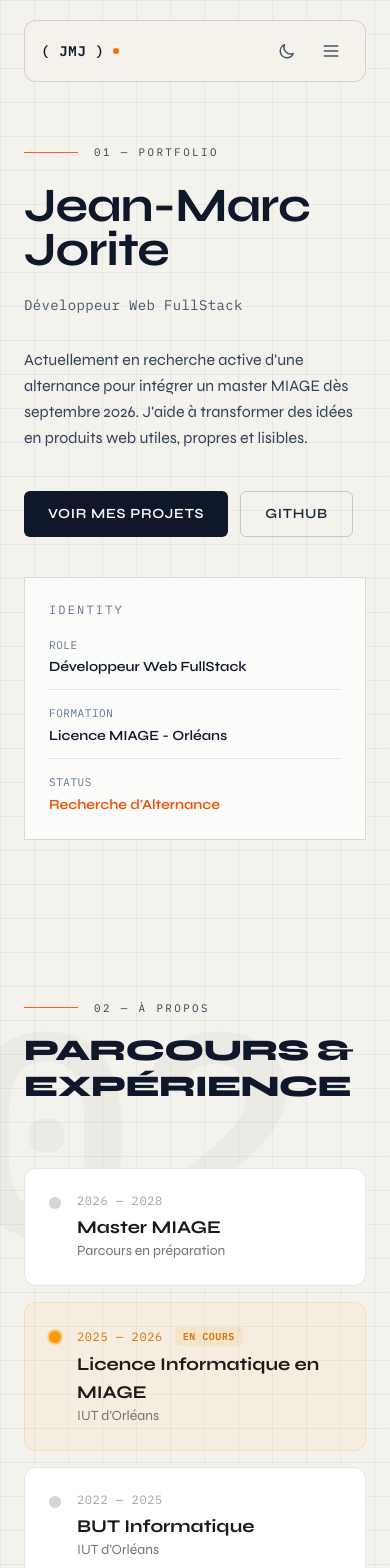
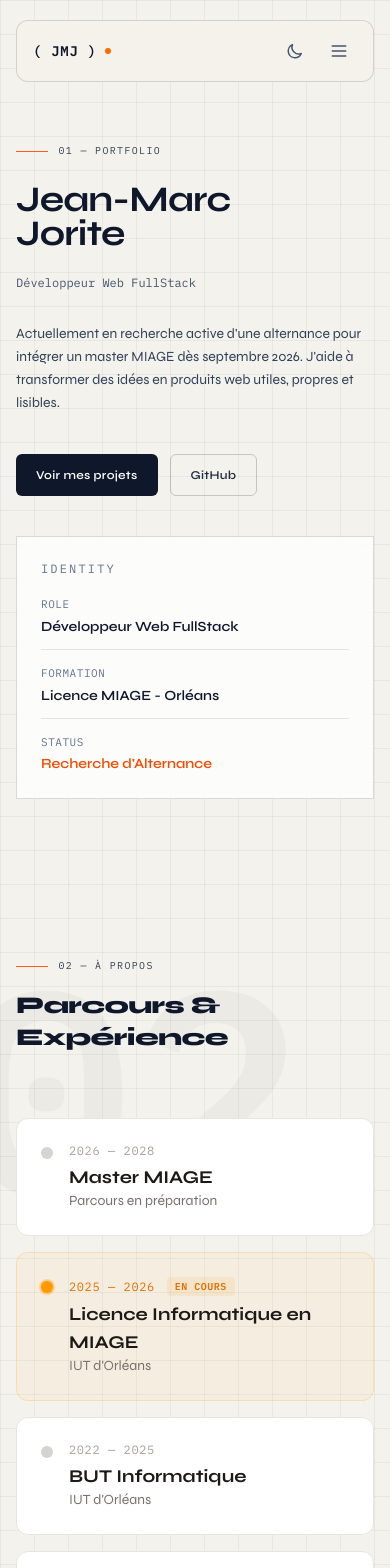
Before and after one commit to JeanMarcJorite/portfolioJm, a Vue app: page / in a window 390 px wide. Shown: the top 1568 px of the page. Built offline with nearby package versions, Linux system fonts and the light colour scheme.

Commit message:
fix : correction taille texte format telephone

```diff
--- a/src/components/AboutSection.vue
+++ b/src/components/AboutSection.vue
@@ -15,10 +15,10 @@ useScrollReveal(section)
       02
     </div>
 
-    <div class="max-w-7xl mx-auto px-6 md:px-12 relative z-10">
+    <div class="max-w-7xl mx-auto px-4 sm:px-6 md:px-12 relative z-10">
       <div data-reveal="left" class="mb-16">
         <div class="section-num mb-4"><span>02 — À propos</span></div>
-        <h2 class="text-3xl md:text-4xl font-black tracking-tight uppercase text-slate-900 dark:text-white transition-colors">
+        <h2 class="text-2xl sm:text-3xl md:text-4xl font-black tracking-tight text-slate-900 dark:text-white transition-colors">
           Parcours & Expérience
         </h2>
       </div>
--- a/src/components/AlternanceSection.vue
+++ b/src/components/AlternanceSection.vue
@@ -45,10 +45,10 @@ onUnmounted(() => {
       06
     </div>
 
-    <div class="max-w-7xl mx-auto px-6 md:px-12 relative z-10">
+    <div class="max-w-7xl mx-auto px-4 sm:px-6 md:px-12 relative z-10">
       <div data-reveal="left" class="mb-12">
         <div class="section-num mb-4"><span>06 — Alternance</span></div>
-        <h2 class="text-3xl md:text-4xl font-black tracking-tight uppercase text-slate-900 dark:text-white transition-colors">
+        <h2 class="text-2xl sm:text-3xl md:text-4xl font-black tracking-tight text-slate-900 dark:text-white transition-colors">
           {{ alternanceSection.title }}
         </h2>
         <p class="mt-4 text-stone-600 dark:text-stone-400 max-w-3xl leading-relaxed">
--- a/src/components/ContactSection.vue
+++ b/src/components/ContactSection.vue
@@ -13,14 +13,14 @@ useScrollReveal(section)
       07
     </div>
 
-    <div class="max-w-7xl mx-auto px-6 md:px-12 relative z-10">
+    <div class="max-w-7xl mx-auto px-4 sm:px-6 md:px-12 relative z-10">
       <div class="grid lg:grid-cols-2 gap-16 items-center">
         <!-- Left: Content -->
         <div>
           <div data-reveal="left" class="section-num mb-4"><span>07 — Contact</span></div>
 
           <h2 data-reveal="up" data-reveal-delay="100"
-            class="text-4xl md:text-5xl font-black tracking-tight uppercase text-slate-900 dark:text-white mb-6 leading-tight">
+            class="text-3xl sm:text-4xl md:text-5xl font-black tracking-tight text-slate-900 dark:text-white mb-6 leading-tight">
             Travaillons<br/>
             <span class="text-amber-500">ensemble.</span>
           </h2>
@@ -45,7 +45,7 @@ useScrollReveal(section)
               </div>
               <div class="min-w-0">
                 <p class="text-xs font-mono text-stone-400 dark:text-stone-500 uppercase tracking-wider">Email</p>
-                <p class="text-sm font-medium text-stone-900 dark:text-white truncate group-hover:text-amber-600 dark:group-hover:text-amber-400 transition-colors">jeanmarcjorite38@gmail.com</p>
+                <p class="text-sm font-medium text-stone-900 dark:text-white break-all sm:break-normal group-hover:text-amber-600 dark:group-hover:text-amber-400 transition-colors">jeanmarcjorite38@gmail.com</p>
               </div>
               <svg class="w-4 h-4 text-stone-300 dark:text-stone-600 ml-auto flex-shrink-0 group-hover:text-amber-500 group-hover:translate-x-1 transition-all" fill="none" stroke="currentColor" viewBox="0 0 24 24">
                 <path stroke-linecap="round" stroke-linejoin="round" stroke-width="2" d="M17 8l4 4m0 0l-4 4m4-4H3" />
--- a/src/components/HeroSection.vue
+++ b/src/components/HeroSection.vue
@@ -30,12 +30,12 @@ onMounted(() => {
 
 <template>
   <section class="relative min-h-screen flex items-center overflow-hidden pt-20">
-    <div class="max-w-7xl mx-auto px-6 md:px-12 w-full">
+    <div class="max-w-7xl mx-auto px-4 sm:px-6 md:px-12 w-full">
       <div class="grid lg:grid-cols-12 gap-10 items-end py-16 md:py-20">
         <div class="lg:col-span-8">
           <div :class="loaded ? 'opacity-100 translate-y-0' : 'opacity-0 translate-y-8'" class="transition-all duration-700">
             <div class="section-num mb-6"><span>01 — Portfolio</span></div>
-            <h1 class="text-5xl md:text-7xl xl:text-8xl leading-[0.9] tracking-tight font-bold text-slate-900 dark:text-white">
+            <h1 class="text-4xl sm:text-5xl md:text-7xl xl:text-8xl leading-[0.95] sm:leading-[0.9] tracking-tight font-bold text-slate-900 dark:text-white">
               Jean-Marc
               <br />
               Jorite
@@ -43,24 +43,24 @@ onMounted(() => {
           </div>
 
           <div :class="loaded ? 'opacity-100 translate-y-0' : 'opacity-0 translate-y-6'" class="transition-all duration-700 delay-150 mt-6">
-            <p class="font-mono text-sm md:text-base text-slate-600 dark:text-slate-300 tracking-wide">
+            <p class="font-mono text-xs sm:text-sm md:text-base text-slate-600 dark:text-slate-300 tracking-normal sm:tracking-wide">
               {{ typedText }}<span class="terminal-cursor"></span>
             </p>
           </div>
 
           <p :class="loaded ? 'opacity-100 translate-y-0' : 'opacity-0 translate-y-6'"
-            class="max-w-2xl mt-8 text-base md:text-lg text-slate-700 dark:text-slate-300 leading-relaxed transition-all duration-700 delay-300">
+            class="max-w-2xl mt-8 text-sm sm:text-base md:text-lg text-slate-700 dark:text-slate-300 leading-relaxed transition-all duration-700 delay-300">
             Actuellement en recherche active d'une alternance pour intégrer un master MIAGE dès septembre 2026.
             J'aide à transformer des idées en produits web utiles, propres et lisibles.
           </p>
 
           <div :class="loaded ? 'opacity-100 translate-y-0' : 'opacity-0 translate-y-6'" class="mt-10 flex flex-wrap gap-3 transition-all duration-700 delay-500">
             <button @click="goToProjects" type="button"
-              class="inline-flex items-center gap-2 px-6 py-3 bg-slate-900 dark:bg-white text-white dark:text-slate-900 rounded-md text-sm font-semibold uppercase tracking-wider">
+              class="inline-flex items-center gap-2 px-5 sm:px-6 py-3 bg-slate-900 dark:bg-white text-white dark:text-slate-900 rounded-md text-xs sm:text-sm font-semibold tracking-wide sm:tracking-wider">
               Voir mes projets
             </button>
             <a href="https://github.com/JeanMarcJorite" target="_blank" rel="noopener noreferrer"
-              class="inline-flex items-center gap-2 px-6 py-3 border border-slate-900/20 dark:border-white/20 text-slate-800 dark:text-slate-200 rounded-md text-sm font-semibold uppercase tracking-wider hover:bg-slate-900 hover:text-white dark:hover:bg-white dark:hover:text-slate-900 transition-colors">
+              class="inline-flex items-center gap-2 px-5 sm:px-6 py-3 border border-slate-900/20 dark:border-white/20 text-slate-800 dark:text-slate-200 rounded-md text-xs sm:text-sm font-semibold tracking-wide sm:tracking-wider hover:bg-slate-900 hover:text-white dark:hover:bg-white dark:hover:text-slate-900 transition-colors">
               GitHub
             </a>
           </div>
--- a/src/components/InterestsSection.vue
+++ b/src/components/InterestsSection.vue
@@ -13,10 +13,10 @@ useScrollReveal(section)
       05
     </div>
 
-    <div class="max-w-7xl mx-auto px-6 md:px-12 relative z-10">
+    <div class="max-w-7xl mx-auto px-4 sm:px-6 md:px-12 relative z-10">
       <div data-reveal="left" class="mb-16">
         <div class="section-num mb-4"><span>05 — Centres d’intérêt</span></div>
-        <h2 class="text-3xl md:text-4xl font-black tracking-tight uppercase text-slate-900 dark:text-white transition-colors">
+        <h2 class="text-2xl sm:text-3xl md:text-4xl font-black tracking-tight text-slate-900 dark:text-white transition-colors">
           Ce qui m’anime
         </h2>
       </div>
--- a/src/components/NavBar.vue
+++ b/src/components/NavBar.vue
@@ -67,7 +67,7 @@ onUnmounted(() => {
     ]"
     class="fixed w-full z-50 transition-all duration-500 ease-out"
   >
-    <div class="max-w-7xl mx-auto px-6 md:px-12">
+    <div class="max-w-7xl mx-auto px-4 sm:px-6 md:px-12">
       <div class="rounded-xl border border-slate-900/15 dark:border-white/15 bg-[#f4f2ec]/85 dark:bg-black/70 backdrop-blur-md">
         <div class="px-4 md:px-6 py-3 flex justify-between items-center gap-4">
           <button @click="goHome" type="button" class="group flex items-center gap-2">
@@ -106,7 +106,7 @@ onUnmounted(() => {
             </button>
 
             <button @click="goToSection('#contact')" type="button"
-              class="hidden md:inline-flex items-center gap-2 px-4 py-2 bg-slate-900 dark:bg-white text-white dark:text-slate-900 text-xs font-semibold uppercase tracking-wider rounded-md transition-colors">
+              class="hidden md:inline-flex items-center gap-2 px-4 py-2 bg-slate-900 dark:bg-white text-white dark:text-slate-900 text-xs font-semibold tracking-wide rounded-md transition-colors">
               Contact
             </button>
 
--- a/src/components/ProjectsSection.vue
+++ b/src/components/ProjectsSection.vue
@@ -60,12 +60,12 @@ function padNum(n) {
       04
     </div>
 
-    <div class="max-w-7xl mx-auto px-6 md:px-12 relative z-10">
+    <div class="max-w-7xl mx-auto px-4 sm:px-6 md:px-12 relative z-10">
       <!-- Header with navigation -->
       <div data-reveal="left" class="mb-16 flex flex-col sm:flex-row sm:items-end sm:justify-between gap-6">
         <div>
           <div class="section-num mb-4"><span>04 — Projets</span></div>
-          <h2 class="text-3xl md:text-4xl font-black tracking-tight uppercase text-slate-900 dark:text-white transition-colors">
+          <h2 class="text-2xl sm:text-3xl md:text-4xl font-black tracking-tight text-slate-900 dark:text-white transition-colors">
             Réalisations récentes
           </h2>
         </div>
--- a/src/components/SkillsSection.vue
+++ b/src/components/SkillsSection.vue
@@ -26,10 +26,10 @@ const allSkills = computed(() => {
       03
     </div>
 
-    <div class="max-w-7xl mx-auto px-6 md:px-12 relative z-10">
+    <div class="max-w-7xl mx-auto px-4 sm:px-6 md:px-12 relative z-10">
       <div data-reveal="left" class="mb-16">
         <div class="section-num mb-4"><span>03 — Compétences</span></div>
-        <h2 class="text-3xl md:text-4xl font-black tracking-tight uppercase text-slate-900 dark:text-white transition-colors">
+        <h2 class="text-2xl sm:text-3xl md:text-4xl font-black tracking-tight text-slate-900 dark:text-white transition-colors">
           Stack technique
         </h2>
       </div>
--- a/src/style.css
+++ b/src/style.css
@@ -75,6 +75,17 @@ body {
   width: 54px;
   height: 1px;
   background: var(--color-accent);
+}
+
+@media (max-width: 640px) {
+  .section-num {
+    font-size: 0.62rem;
+    letter-spacing: 0.14em;
+    gap: 0.65rem;
+  }
+  .section-num::before {
+    width: 32px;
+  }
 }
 
 /* ===== UNIQUE: Noise texture overlay ===== */
```
Also changed, not shown: src/components/FooterSection.vue (+9 -9 lines).
